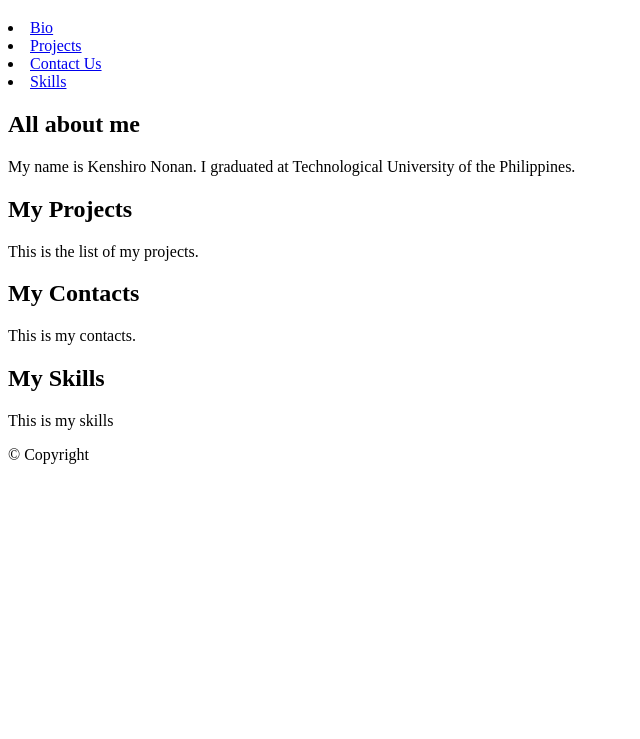
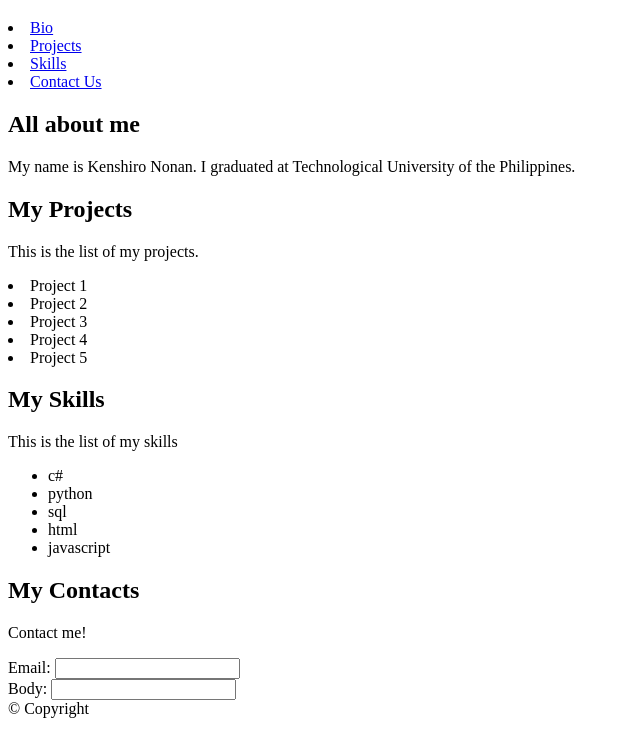
Before and after one commit to kenblader/sscgi-batch1s03, a plain HTML site: page activity/index.html in a window 1280 px wide. Shown: the part 61-800 px from the top of the page, without its empty margins (0-640 px from the left). Drawn offline with Linux system fonts and the light colour scheme.

Commit message:
Update activity 1

```diff
--- a/activity/index.html
+++ b/activity/index.html
@@ -10,8 +10,8 @@
     <nav>
         <li><a href="#bio">Bio</a></li>
         <li><a href="#Projects">Projects</a></li>
+        <li><a href="#Skills">Skills</a></li>
         <li><a href="#Contact">Contact Us</a></li>
-        <li><a href="#Skills">Skills</a></li>
     </nav>
     <main>
         <section id="Bio">
@@ -21,14 +21,36 @@
         <section id="Projects">
             <h2>My Projects</h2>
             <p>This is the list of my projects.</p>
+            <li>Project 1</li>
+            <li>Project 2</li>
+            <li>Project 3</li>
+            <li>Project 4</li>
+            <li>Project 5</li>
         </section>
+
+        <section id="Skills">
+            <h2>My Skills</h2>
+            <p>This is the list of my skills</p>
+            <ul>
+                <li>c#</li>
+                <li>python</li>
+                <li>sql</li>
+                <li>html</li>
+                <li>javascript</li>
+            </ul>
+        </section>
+
         <section id="Contact">
             <h2>My Contacts</h2>
-            <p>This is my contacts.</p>
-        </section>
-        <section id="Skills">
-            <h2>My Skills</h2>
-            <p>This is my skills</p>
+            <p>Contact me!</p>
+            <div>
+                <label for="email">Email: </label>
+                <input type="email" id="email">
+            </div>
+            <div>
+                <label for="body">Body: </label>
+                <input type="text" id="body">
+            </div>
         </section>
     </main>
     <footer>&copy; Copyright</footer>
```
